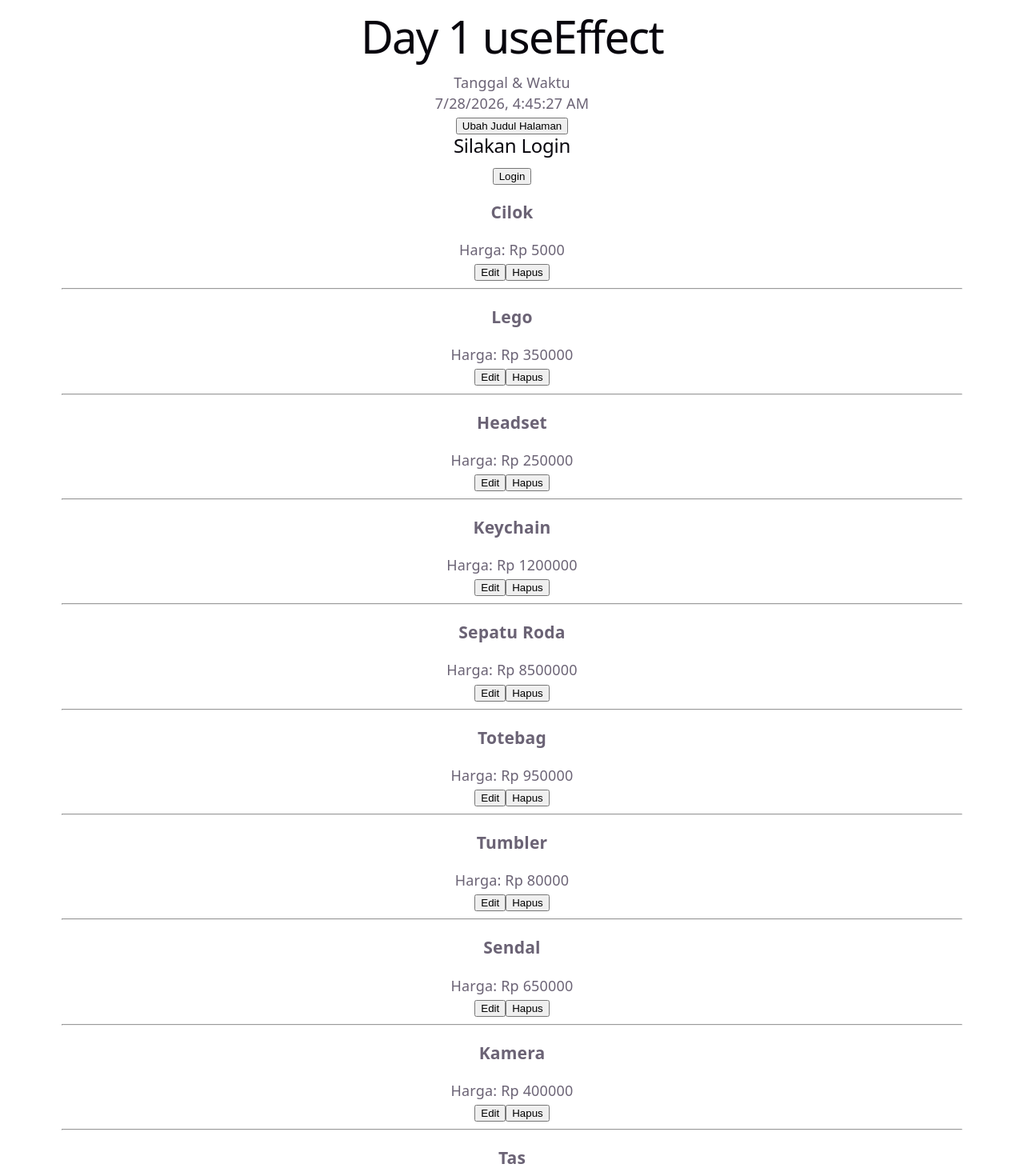
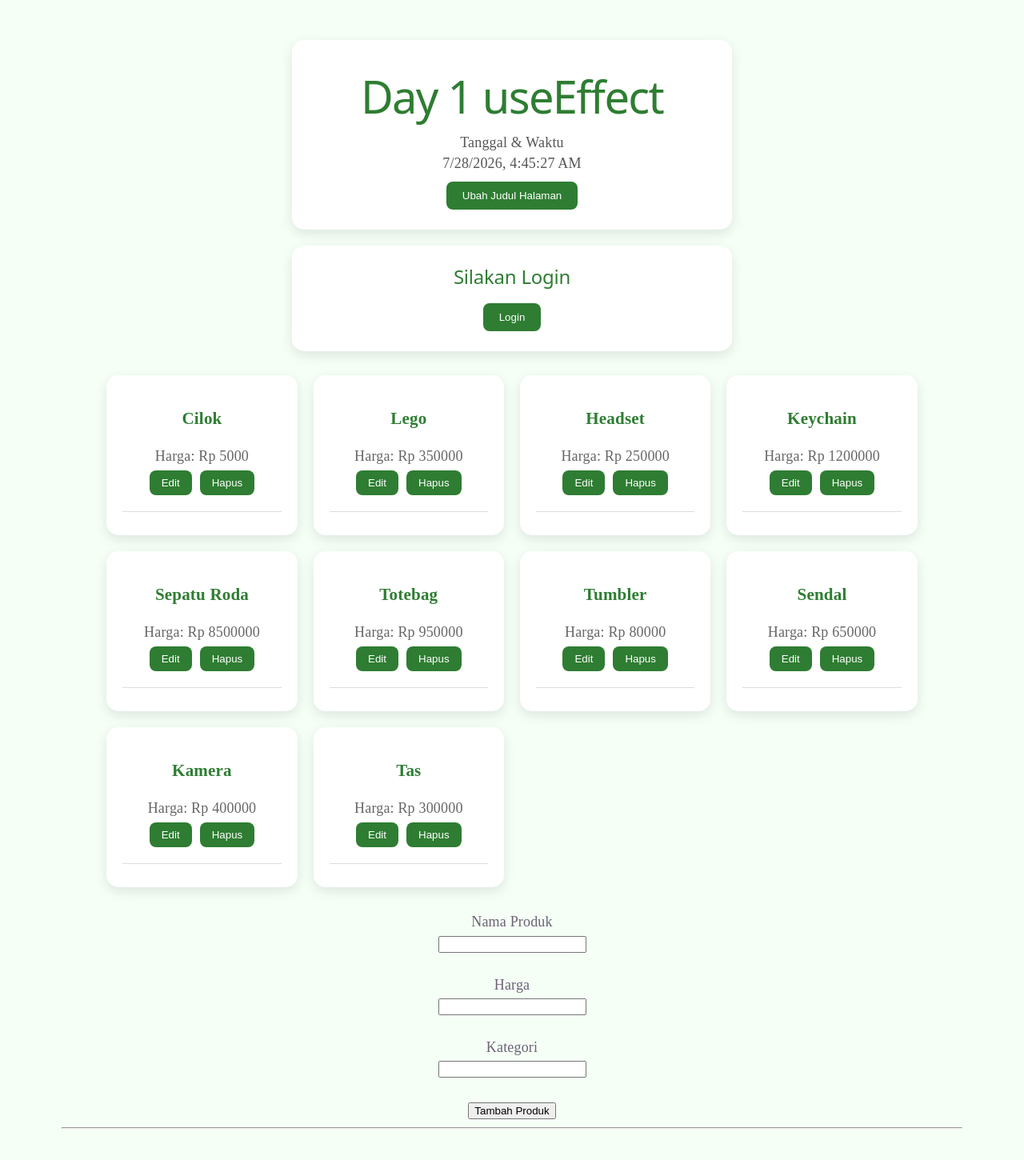
Before and after one commit to kukuraaa/Tugas-React-pt-2, a React (Vite) app: page / in a window 1280 px wide. Shown: the top 1470 px of the page at 80% size. Built offline with nearby package versions, Linux system fonts and the light colour scheme.

Commit message:
harike 4 tambah form dan css

```diff
--- /dev/null
+++ b/src/App.css
@@ -0,0 +1,99 @@
+body {
+    font-family: 'Times New Roman', Times, serif;
+    background-color: #f5fff6;
+    margin: 0;
+    padding: 30px;
+}
+
+.useEffect {
+    background: white;
+    width: 500px;
+    margin: 20px auto;
+    padding: 25px;
+    text-align: center;
+    border-radius: 15px;
+    box-shadow: 0 5px 15px rgba(0,0,0,0.1);
+}
+
+.useEffect h1 {color: #2e7d32;}
+
+.useEffect p {color: #555;}
+
+.useEffect button {
+    margin-top: 10px;
+    background: #2e7d32;
+    color: white;
+    border: none;
+    padding: 10px 20px;
+    border-radius: 8px;
+    cursor: pointer;
+}
+
+.useEffect button:hover {background: #1b5e20;}
+
+.Conditional {
+    background: white;
+    width: 500px;
+    margin: 20px auto;
+    padding: 25px;
+    text-align: center;
+    border-radius: 15px;
+    box-shadow: 0 5px 15px rgba(0,0,0,0.1);
+}
+
+.Conditional h2 {color: #2e7d32;}
+
+.Conditional p {
+    color: #666;
+    font-size: 18px;
+}
+
+.Conditional button {
+    background: #2e7d32;
+    color: white;
+    border: none;
+    padding: 10px 20px;
+    border-radius: 8px;
+    cursor: pointer;
+    margin-top: 10px;
+}
+
+.Conditional button:hover {background: #1b5e20;}
+
+.Rendering {
+    width: 90%;
+    margin: 30px auto;
+    display: grid;
+    grid-template-columns: repeat(4,1fr);
+    gap: 20px;
+}
+
+.product-item {
+    background: white;
+    padding: 20px;
+    border-radius: 15px;
+    text-align: center;
+    box-shadow: 0 5px 15px rgba(0,0,0,0.1);
+}
+
+.product-item h3 {color: #2e7d32;}
+
+.product-item p {color: #666;}
+
+.product-item button {
+    background: #2e7d32;
+    color: white;
+    border: none;
+    padding: 8px 15px;
+    border-radius: 8px;
+    margin: 5px;
+    cursor: pointer;
+}
+
+.product-item button:hover {background: #1b5e20;}
+
+.product-item hr {
+    margin-top: 15px;
+    border: none;
+    border-top: 1px solid #ddd;
+}
--- a/src/App.tsx
+++ b/src/App.tsx
@@ -1,6 +1,8 @@
 import Conditional from "./Components/Conditional";
 import ListRendering from "./Components/ListRendering";
 import UseEffect from "./Components/UseEffect"
+import FormValidasi from "./Components/FormValidasi";
+import "./App.css";
 
 function App(){
   return(
@@ -8,6 +10,7 @@ function App(){
       <UseEffect/>
       <Conditional/>
       <ListRendering/>
+      <FormValidasi/>
     </div>
   )
 }
--- a/src/Components/Conditional.tsx
+++ b/src/Components/Conditional.tsx
@@ -19,7 +19,7 @@ function Conditional() {
   };
 
   return (
-    <div>
+    <div className="Conditional">
         {loading ? (
         <h2>Loading...</h2>
       ) : isLogin ? (
@@ -28,7 +28,7 @@ function Conditional() {
         <h2>Silakan Login</h2>
       )}
       {isLogin && !loading && (
-      <p>Selamat datang di Dashboard 🎉</p>)}
+      <p>Konnichiwa!</p>)}
 
       <button onClick={handleLogin}>
         {isLogin ? "Logout" : "Login"}
--- /dev/null
+++ b/src/Components/FormValidasi.tsx
@@ -0,0 +1,87 @@
+import { useState } from "react";
+
+function FormValidation() {
+  const [nama, setNama] = useState("");
+  const [harga, setHarga] = useState("");
+  const [kategori, setKategori] = useState("");
+  const [produk, setProduk] = useState<{
+    nama: string;
+    harga: string;
+    kategori: string;
+  } | null>(null);
+
+  const handleSubmit = (e: React.FormEvent) => {
+    e.preventDefault();
+
+    if (nama === "" || harga === "" || kategori === "") {
+      alert("Semua field wajib diisi!");
+      return;
+    }
+    setProduk({
+      nama,
+      harga,
+      kategori,
+    });
+    setNama("");
+    setHarga("");
+    setKategori("");
+  };
+
+  return (
+    <div>
+      <form onSubmit={handleSubmit}>
+        <div>
+          <label>Nama Produk</label>
+          <br />
+          <input
+            type="text"
+            value={nama}
+            onChange={(e) => setNama(e.target.value)}
+          />
+        </div>
+
+        <br />
+
+        <div>
+          <label>Harga</label>
+          <br />
+          <input
+            type="number"
+            value={harga}
+            onChange={(e) => setHarga(e.target.value)}
+          />
+        </div>
+
+        <br />
+
+        <div>
+          <label>Kategori</label>
+          <br />
+          <input
+            type="text"
+            value={kategori}
+            onChange={(e) => setKategori(e.target.value)}
+          />
+        </div>
+
+        <br />
+
+        <button type="submit">
+          Tambah Produk
+        </button>
+      </form>
+
+      <hr />
+
+      {produk && (
+        <div>
+          <h2>Data Produk</h2>
+          <p>Nama : {produk.nama}</p>
+          <p>Harga : Rp {produk.harga}</p>
+          <p>Kategori : {produk.kategori}</p>
+        </div>
+      )}
+    </div>
+  );
+}
+export default FormValidation;
--- a/src/Components/ListRendering.tsx
+++ b/src/Components/ListRendering.tsx
@@ -52,9 +52,9 @@ function ListRendering(){
     },
   ];
   return(
-    <div>
+    <div className="Rendering">
       {products.map((product) => (
-        <div key={product.id}>
+        <div className="product-item" key={product.id}>
           <h3>{product.nama}</h3>
           <p>Harga: Rp {product.harga}</p>
 
--- a/src/Components/UseEffect.tsx
+++ b/src/Components/UseEffect.tsx
@@ -11,7 +11,7 @@ function UseEffect(){
     document.title = "kukuraamahwa in here <3 - useEffect";
   };
     return(
-        <div>
+        <div className="useEffect">
             <h1> Day 1 useEffect</h1>
             <p>Tanggal & Waktu</p>
             <p>{dateTime}</p>
```
